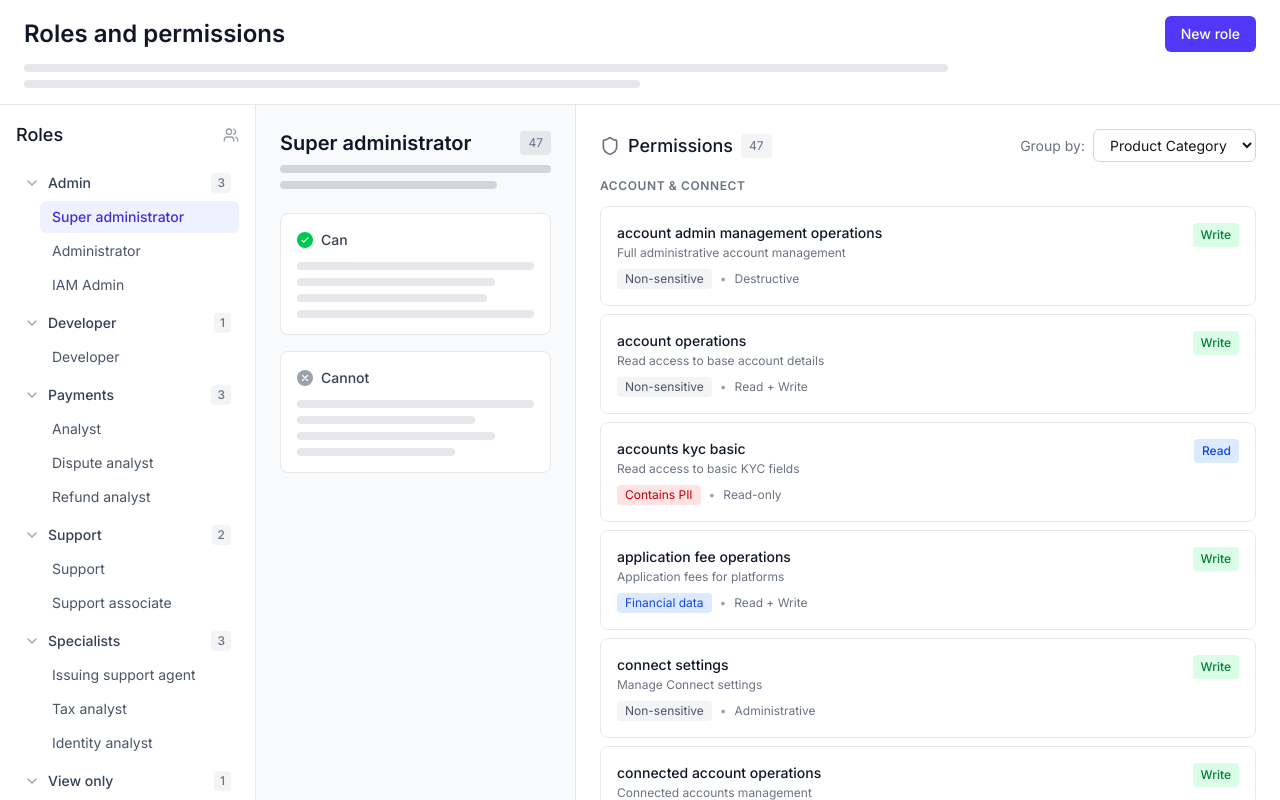
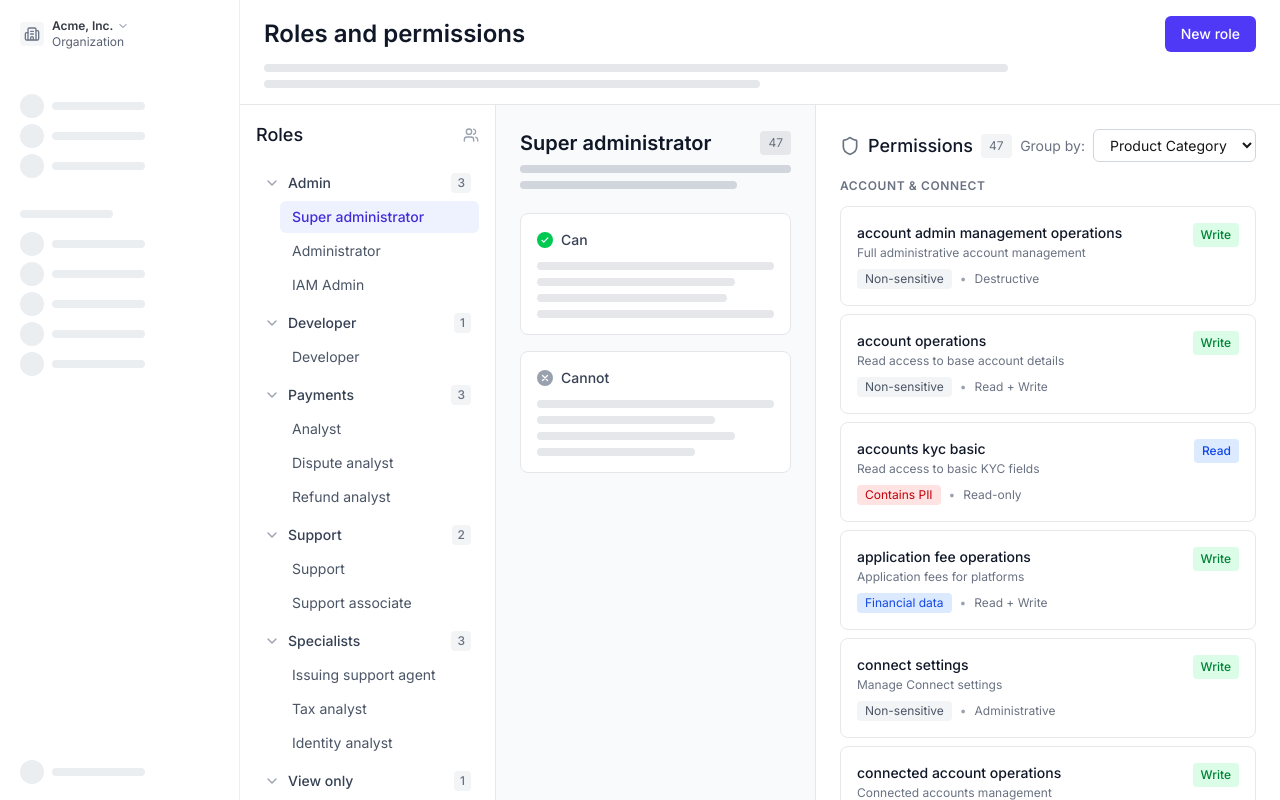
Before and after one commit to khoi-stripe/uvp, a Next.js app: page / in a window 1280 px wide. Built offline with nearby package versions, Linux system fonts and the light colour scheme.

Commit message:
Add side navigation matching Figma design
Committed-By-Agent: cursor

```diff
--- a/src/app/page.tsx
+++ b/src/app/page.tsx
@@ -1,7 +1,7 @@
 "use client";
 
 import { useState } from "react";
-import { ChevronDown, ChevronRight, Shield, Users } from "lucide-react";
+import { ChevronDown, ChevronRight, Shield, Users, Building2 } from "lucide-react";
 import {
   roleCategories,
   allRoles,
@@ -12,6 +12,72 @@ import {
 } from "@/lib/data";
 
 type GroupByOption = "productCategory" | "taskCategory" | "actionType";
+
+// Wireframe nav item component
+function NavItem({ hasIcon = true }: { hasIcon?: boolean }) {
+  return (
+    <div className="flex items-center gap-2 w-full">
+      {hasIcon && (
+        <div className="w-6 h-6 rounded-full bg-[#EBEEF1] flex-shrink-0" />
+      )}
+      <div className={`h-2 bg-[#EBEEF1] rounded-full ${hasIcon ? 'w-[93px]' : 'w-[93px] ml-8'}`} />
+    </div>
+  );
+}
+
+// Side Navigation Component
+function SideNav() {
+  return (
+    <aside className="w-[240px] h-full flex flex-col justify-between px-5 py-4 bg-white border-r border-[rgba(0,39,77,0.08)] flex-shrink-0">
+      {/* Top section */}
+      <div className="flex flex-col gap-[42px]">
+        {/* Account Switcher */}
+        <div className="flex items-center gap-2 h-9">
+          <div className="w-6 h-6 bg-[#F5F6F8] rounded flex items-center justify-center">
+            <Building2 className="w-4 h-4 text-[#6C7688]" />
+          </div>
+          <div className="flex flex-col min-w-0">
+            <div className="flex items-center gap-1">
+              <span className="text-xs font-semibold text-[#353A44] leading-4 tracking-[-0.024px]">
+                Acme, Inc.
+              </span>
+              <ChevronDown className="w-3 h-3 text-[#6C7688]" />
+            </div>
+            <span className="text-xs text-[#596171] leading-4 truncate">
+              Organization
+            </span>
+          </div>
+        </div>
+
+        {/* Nav sections */}
+        <div className="flex flex-col gap-6">
+          {/* First nav group */}
+          <div className="flex flex-col gap-1.5">
+            <NavItem />
+            <NavItem />
+            <NavItem />
+          </div>
+
+          {/* Second nav group with section header */}
+          <div className="flex flex-col gap-1.5">
+            {/* Section header (no icon) */}
+            <div className="h-6 flex items-center py-1.5">
+              <div className="h-2 bg-[#EBEEF1] rounded-full w-[93px]" />
+            </div>
+            <NavItem />
+            <NavItem />
+            <NavItem />
+            <NavItem />
+            <NavItem />
+          </div>
+        </div>
+      </div>
+
+      {/* Bottom nav item */}
+      <NavItem />
+    </aside>
+  );
+}
 
 export default function RolesPermissionsPage() {
   const [selectedRole, setSelectedRole] = useState<Role>(allRoles[0]);
@@ -36,7 +102,12 @@ export default function RolesPermissionsPage() {
   const groupedPermissions = groupPermissions(rolePermissions, groupBy);
 
   return (
-    <div className="h-screen flex flex-col bg-white">
+    <div className="h-screen flex bg-white">
+      {/* Side Navigation */}
+      <SideNav />
+
+      {/* Main Content Area */}
+      <div className="flex-1 flex flex-col overflow-hidden">
         {/* Header */}
         <header className="border-b border-gray-200 px-6 py-4 flex-shrink-0">
           <div className="flex items-center justify-between">
@@ -244,6 +315,7 @@ export default function RolesPermissionsPage() {
         </main>
         </div>
       </div>
+    </div>
   );
 }
 
```
Lines whose indentation alone changed are shown as unchanged.
